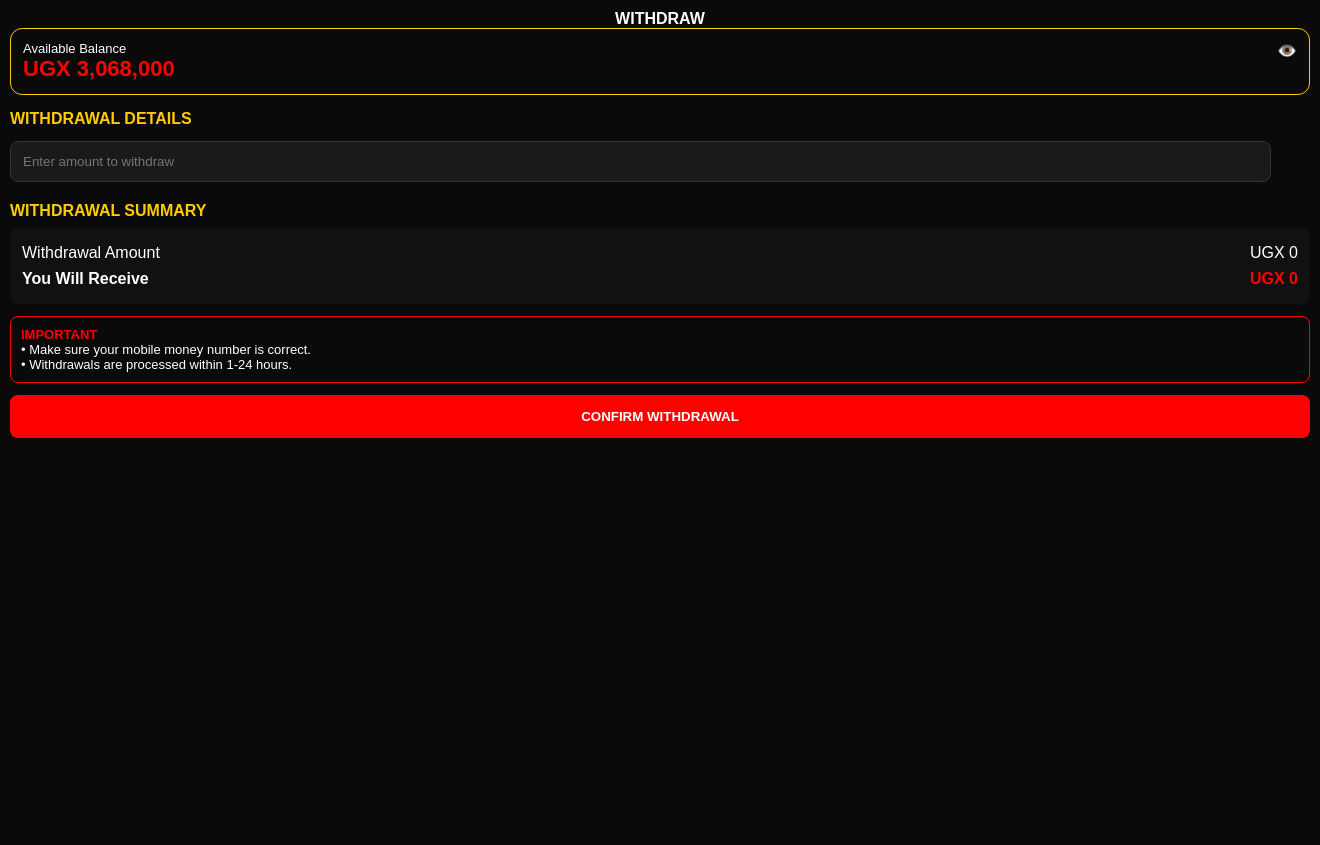
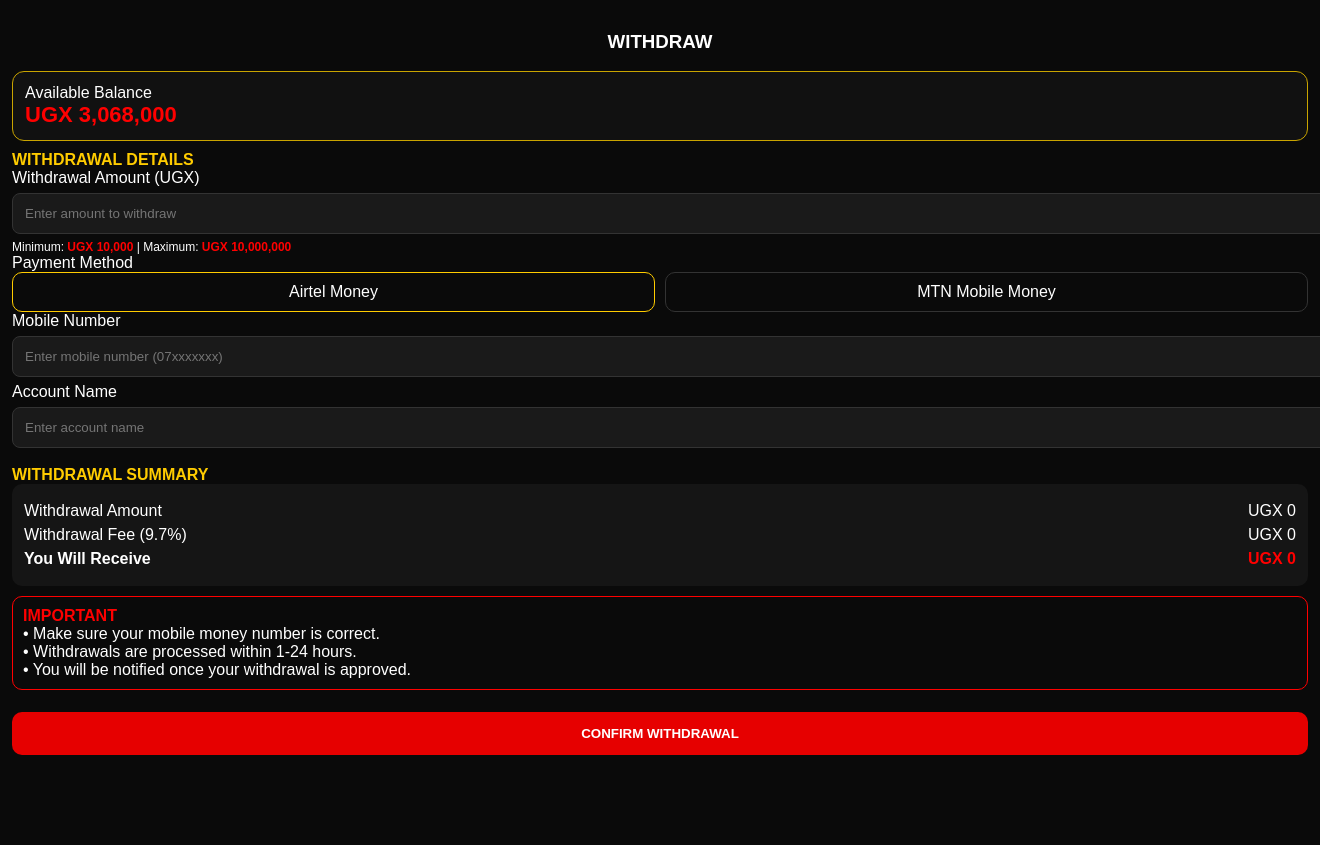
Before and after one commit to Codex700com/Codex700com, a Flask app: page /withdraw in a window 1320 px wide; the page is wider, and only the part inside the window is pictured. Before the commit the page ends 438 px from the top of that part, so only its background shows below. Run offline with Flask 3, Linux system fonts and the light colour scheme.

Commit message:
rebuild withdraw tab with 9.7% fee min 10k and messages

```diff
--- a/templates/withdraw.html
+++ b/templates/withdraw.html
@@ -1,24 +1,61 @@
-<!DOCTYPE html>
-<html><head><meta name="viewport" content="width=device-width, initial-scale=1">
+<!DOCTYPE html><html><head><meta name="viewport" content="width=device-width,initial-scale=1">
 <style>
-body{background:#0a0a0a;color:#fff;font-family:Arial;margin:0;padding:10px}
-.balance-box{border:1px solid #ffcc00;border-radius:12px;padding:12px;display:flex;justify-content:space-between}
-.balance-amt{color:red;font-size:22px;font-weight:bold}
-.section-title{color:#ffcc00;font-weight:bold;margin:15px 0 8px}
-input{width:95%;background:#1a1a1a;border:1px solid #333;color:#fff;padding:12px;border-radius:8px;margin:5px 0}
-.pay-methods{display:flex;gap:10px}
-.pay{flex:1;border:1px solid #ffcc00;border-radius:8px;padding:10px;text-align:center;background:#1a1a1a}
-.summary{background:#111;border-radius:8px;padding:12px}
-.row{display:flex;justify-content:space-between;padding:4px 0}
-.confirm{background:red;color:#fff;border:0;width:100%;padding:14px;border-radius:8px;font-weight:bold;margin-top:12px}
-.important{border:1px solid red;border-radius:8px;padding:10px;margin-top:12px;font-size:13px}
+body{background:#0a0a0a;color:#fff;font-family:sans-serif;margin:0;padding:12px;padding-bottom:80px}
+.card{border:1px solid #c9a400;border-radius:12px;padding:12px;margin:10px 0;background:#111}
+.gold{color:#ffcc00;font-weight:bold}.red{color:red;font-weight:bold}
+input{width:100%;padding:12px;border-radius:8px;border:1px solid #333;background:#1a1a1a;color:#fff;margin:6px 0}
+.pay{display:flex;gap:10px}.pay div{flex:1;border:1px solid #333;border-radius:10px;padding:10px;text-align:center;cursor:pointer}
+.pay .active{border-color:#ffcc00}
+button{background:#e60000;color:#fff;width:100%;padding:14px;border:none;border-radius:10px;font-weight:bold;margin-top:12px}
+.summary{background:#151515;border-radius:10px;padding:12px}
+.row{display:flex;justify-content:space-between;margin:6px 0}
+#important{border:1px solid red;border-radius:10px;padding:10px;margin:10px 0}
 </style></head><body>
-<div style="text-align:center;font-weight:bold">WITHDRAW</div>
-<div class="balance-box"><div><div style="font-size:13px">Available Balance</div><div class="balance-amt">UGX 3,068,000</div></div><div>👁️</div></div>
-<div class="section-title">WITHDRAWAL DETAILS</div>
-<input id="amt" placeholder="Enter amount to withdraw" oninput="document.getElementById('s_amt').innerText='UGX '+Number(this.value||0).toLocaleString();document.getElementById('s_rec').innerText='UGX '+Number(this.value||0).toLocaleString()">
-<div class="section-title">WITHDRAWAL SUMMARY</div>
-<div class="summary"><div class="row"><span>Withdrawal Amount</span><span id="s_amt">UGX 0</span></div><div class="row"><b>You Will Receive</b><b id="s_rec" style="color:red">UGX 0</b></div></div>
-<div class="important"><b style="color:red">IMPORTANT</b><br>• Make sure your mobile money number is correct.<br>• Withdrawals are processed within 1-24 hours.</div>
-<button class="confirm">CONFIRM WITHDRAWAL</button>
+<h3 style="text-align:center">WITHDRAW</h3>
+<div class="card"><div>Available Balance</div><div class="red" style="font-size:22px">UGX {{ "{:,}".format(balance|default(0)) }}</div></div>
+
+<div class="gold">WITHDRAWAL DETAILS</div>
+<label>Withdrawal Amount (UGX)</label>
+<input id="amt" type="number" placeholder="Enter amount to withdraw" oninput="calc()">
+<div style="font-size:12px">Minimum: <span class="red">UGX 10,000</span> | Maximum: <span class="red">UGX 10,000,000</span></div>
+
+<label>Payment Method</label>
+<div class="pay"><div class="active" id="airtel">Airtel Money</div><div id="mtn">MTN Mobile Money</div></div>
+
+<label>Mobile Number</label><input id="phone" placeholder="Enter mobile number (07xxxxxxx)">
+<label>Account Name</label><input id="name" placeholder="Enter account name">
+
+<div class="gold" style="margin-top:12px">WITHDRAWAL SUMMARY</div>
+<div class="summary">
+<div class="row"><span>Withdrawal Amount</span><span id="s_amt">UGX 0</span></div>
+<div class="row"><span>Withdrawal Fee (9.7%)</span><span id="s_fee">UGX 0</span></div>
+<div class="row"><b>You Will Receive</b><b class="red" id="s_net">UGX 0</b></div>
+</div>
+
+<div id="important"><b class="red">IMPORTANT</b><br>• Make sure your mobile money number is correct.<br>• Withdrawals are processed within 1-24 hours.<br>• You will be notified once your withdrawal is approved.</div>
+
+<button onclick="submitW()">CONFIRM WITHDRAWAL</button>
+<div id="msg" style="margin-top:10px;text-align:center"></div>
+
+<script>
+let bal = {{ balance|default(0) }};
+function calc(){
+ let a = parseInt(document.getElementById('amt').value||0);
+ let fee = Math.round(a*0.097);
+ let net = a-fee;
+ document.getElementById('s_amt').innerText='UGX '+a.toLocaleString();
+ document.getElementById('s_fee').innerText='UGX '+fee.toLocaleString();
+ document.getElementById('s_net').innerText='UGX '+net.toLocaleString();
+}
+function submitW(){
+ let a = parseInt(document.getElementById('amt').value||0);
+ let m = document.getElementById('msg');
+ if(a < 10000){ m.innerHTML='<span class="red">Please WITHDRAWAL the minimum required amount</span>'; return; }
+ if(a > bal){ m.innerHTML='<span class="red">Insufficient balance</span>'; return; }
+ m.innerHTML='<span class="gold">withdrawal submit successful, please wait for review</span>';
+ fetch('/api/withdraw',{method:'POST',headers:{'Content-Type':'application/json'},body:JSON.stringify({amount:a,phone:document.getElementById("phone").value,name:document.getElementById("name").value})});
+}
+document.getElementById('airtel').onclick=e=>{document.getElementById('airtel').classList.add('active');document.getElementById('mtn').classList.remove('active')};
+document.getElementById('mtn').onclick=e=>{document.getElementById('mtn').classList.add('active');document.getElementById('airtel').classList.remove('active')};
+</script>
 </body></html>
```
